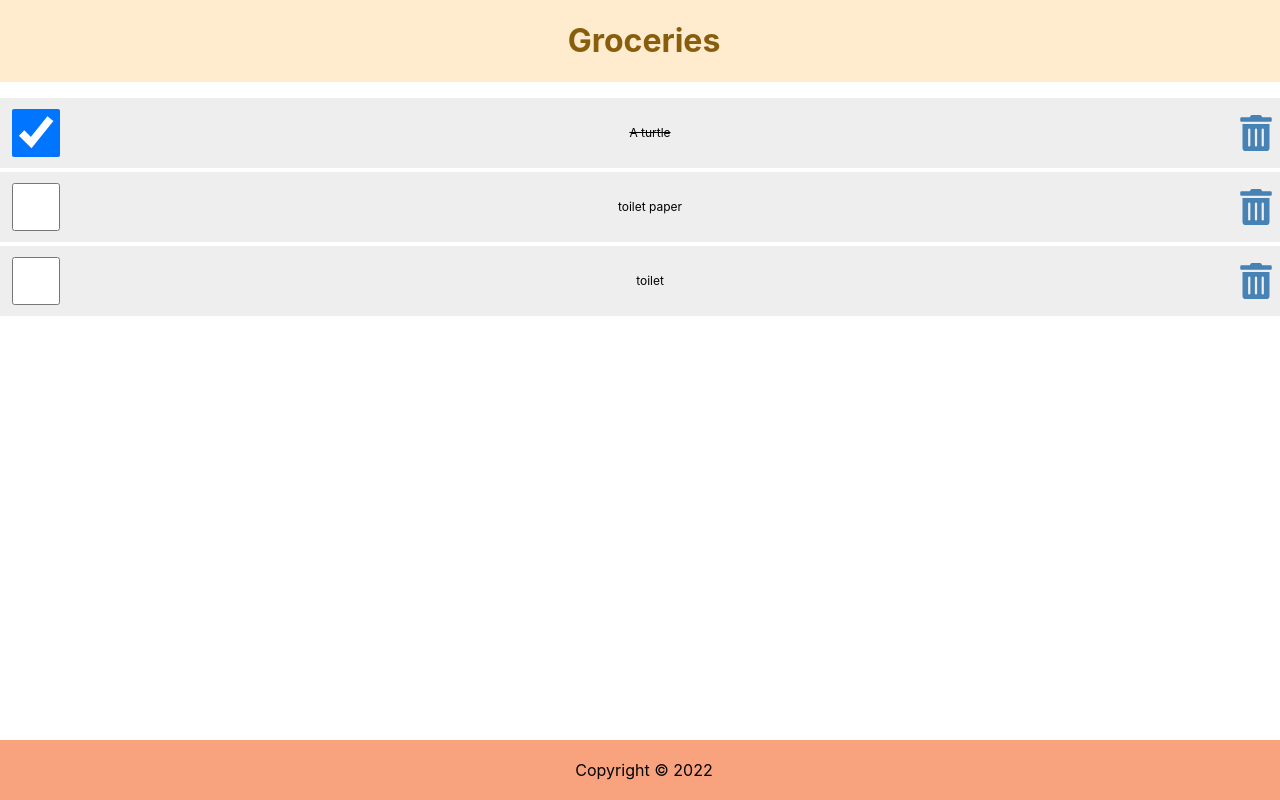
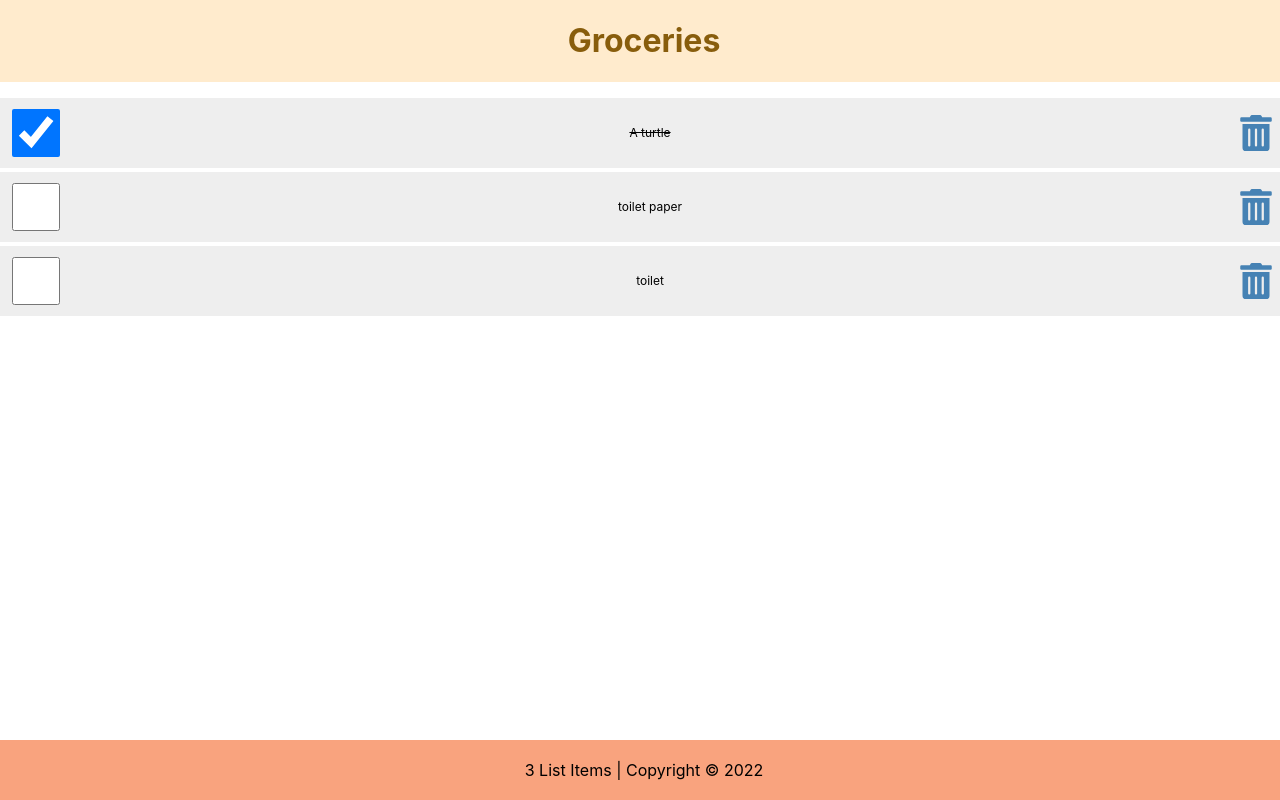
Before and after one commit to Gabeaya/React-Grocery-List-Dave-Gray-Tutorial-, a React (Create React App) app: page / in a window 1280 px wide. Built offline with nearby package versions, Linux system fonts and the light colour scheme.

Commit message:
Check the length and display its value in the footer.

```diff
--- a/src/Footer.js
+++ b/src/Footer.js
@@ -1,11 +1,11 @@
 import React from 'react'
 
-const Footer = () => {
+const Footer = ({length}) => {
   const today = new Date();
   return (
     <footer>
       <p>
-        Copyright &copy; {today.getFullYear()}
+        {length} List {length === 1 ? 'Item' : 'Items'} | Copyright &copy; {today.getFullYear()}
       </p>
     </footer>
   )
```
